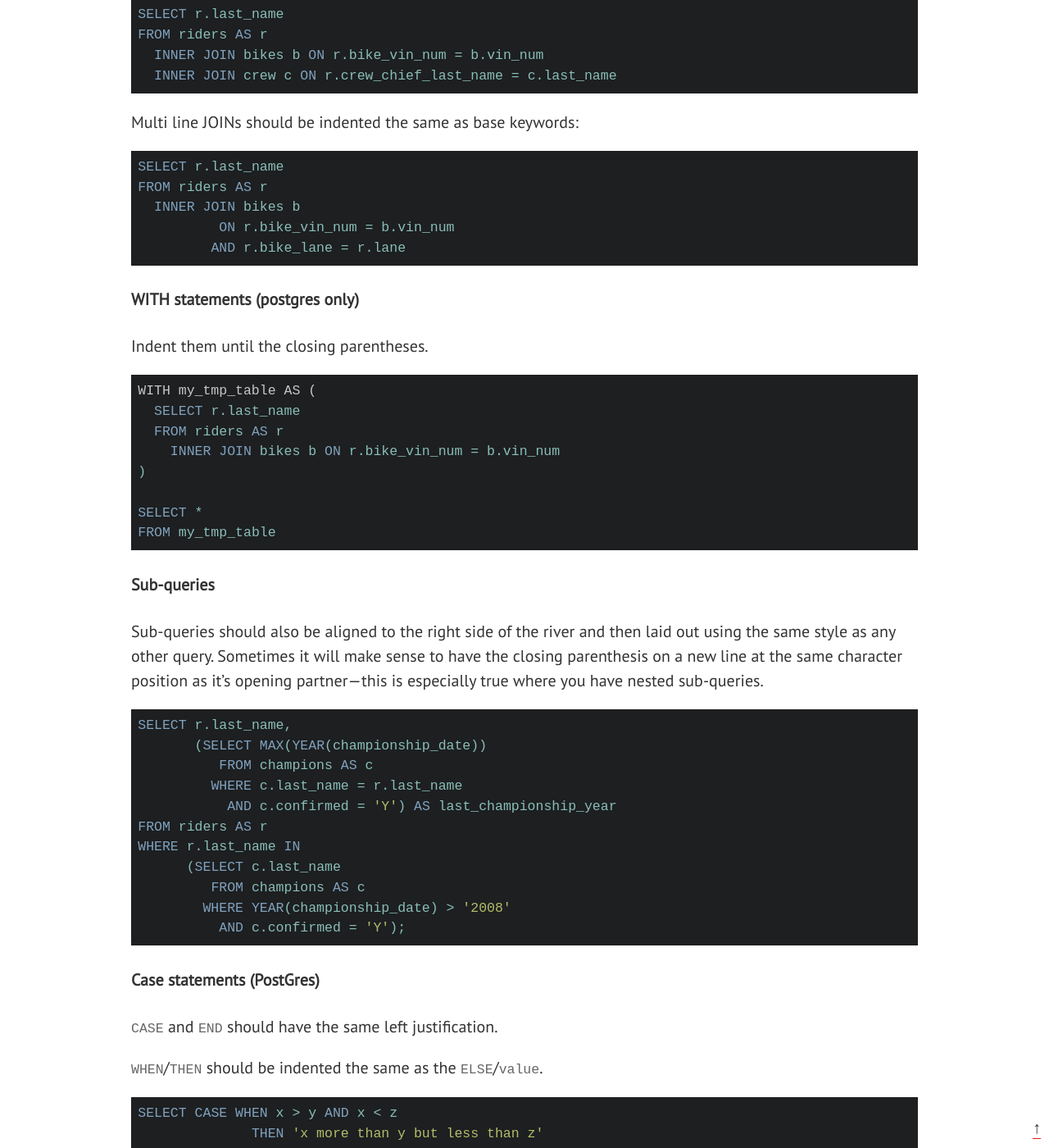
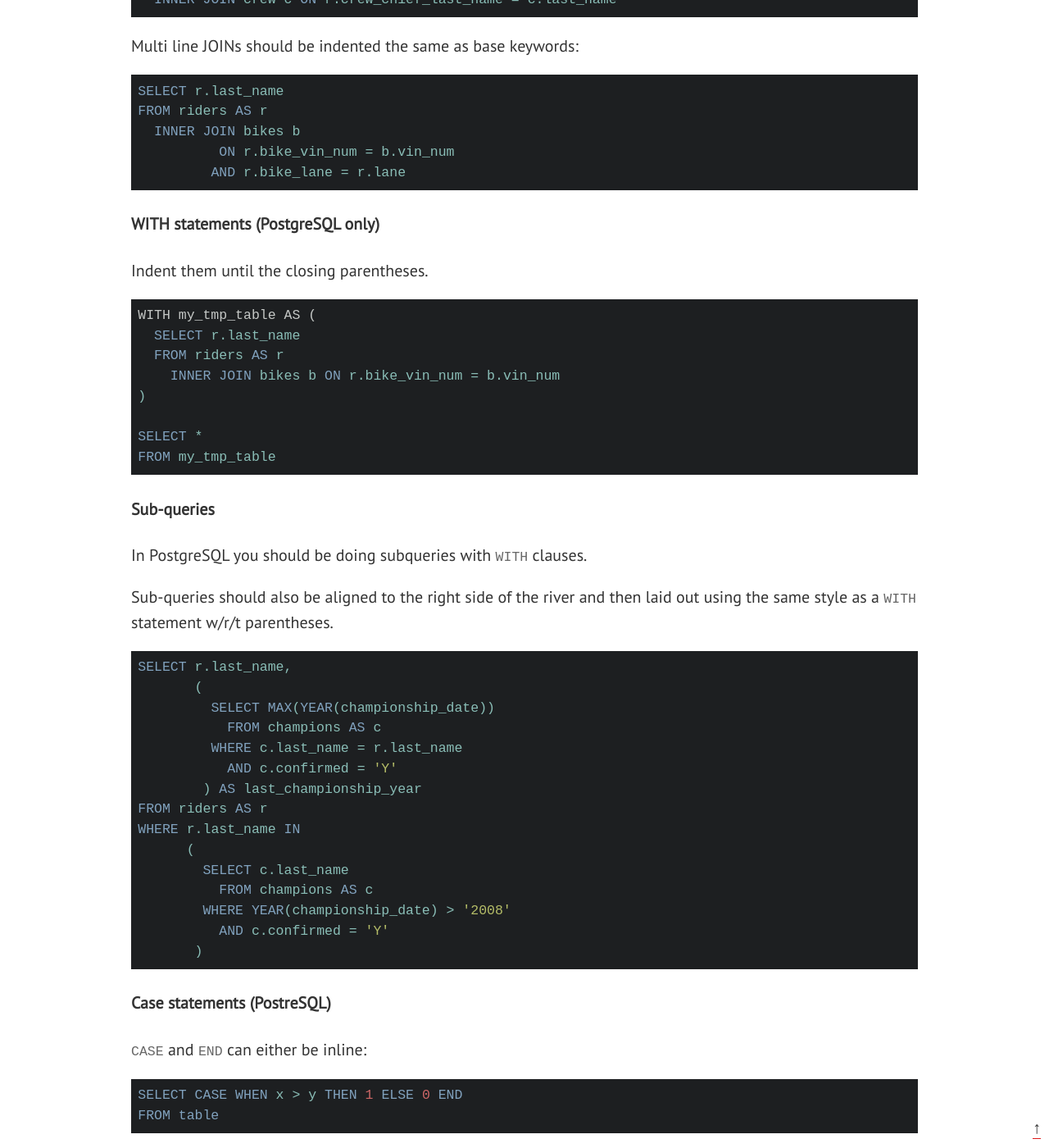
Before and after one commit to treffynnon/sqlstyle.guide, a Jekyll site: the page built from index.md, in a window 1280 px wide and 1400 px high, scrolled down 6163 px. Shown: the whole window at 82% size. Built offline with Jekyll 4.4.1, drawn with Linux system fonts in a browser that asks for light colours; nearby versions of some CDN libraries; some web fonts are replaced; comment, search, counter and statistics services are not loaded; some of the changed text lies outside the part shown.

Commit message:
Implement @slpsys feedback

````diff
--- a/_includes/sqlstyle.guide.md
+++ b/_includes/sqlstyle.guide.md
@@ -7,9 +7,10 @@
 Remember that even if you hate a given style at first, generally speaking it is
 far more important that we have _any_ agreed upon style than that we all like it.
 
-**Queries submitted to the Data Engineering or Data Science teams _must_ follow
-the style guide.**  Reading queries is tough enough already without figuring out
-that you prefer a different indentation style.
+Queries submitted to the Data teams should follow the style guide, and queries starkly
+contrasting to, or ignorant of, these guidelines may be asked to be reformatted and
+resubmitted. Feel free to ask about style rationale, or pose a question how you can make
+your query (or often taking a step back, question) adhere.
 
 Original SQL style guide by [Simon Holywell][simon] is licensed under a [Creative Commons
 Attribution-ShareAlike 4.0 International License][licence].
@@ -64,13 +65,9 @@
 
 ### Tables
 
-* Use a collective name or, less ideally, a plural form. For example (in order of
-  preference) `staff` and `employees`.
 * Do not prefix with `tbl` or any other such descriptive prefix or Hungarian
   notation.
 * Never give a table the same name as one of its columns and vice versa.
-* Avoid, where possible, concatenating two table names together to create the name
-  of a relationship table. Rather than `cars_mechanics` prefer `services`.
 
 ### Columns
 
@@ -245,11 +242,11 @@
          AND r.bike_lane = r.lane
 ```
 
-#### WITH statements (postgres only)
+#### WITH statements (PostgreSQL only)
 
 Indent them until the closing parentheses.
 
-```
+```sql
 WITH my_tmp_table AS (
   SELECT r.last_name
   FROM riders AS r
@@ -262,30 +259,39 @@
 
 #### Sub-queries
 
+In PostgreSQL you should be doing subqueries with `WITH` clauses.
+
 Sub-queries should also be aligned to the right side of the river and then laid
-out using the same style as any other query. Sometimes it will make sense to have
-the closing parenthesis on a new line at the same character position as it's
-opening partner—this is especially true where you have nested sub-queries.
+out using the same style as a `WITH` statement w/r/t parentheses.
 
 ```sql
 SELECT r.last_name,
-       (SELECT MAX(YEAR(championship_date))
-          FROM champions AS c
+       (
+         SELECT MAX(YEAR(championship_date))
+           FROM champions AS c
          WHERE c.last_name = r.last_name
-           AND c.confirmed = 'Y') AS last_championship_year
+           AND c.confirmed = 'Y'
+        ) AS last_championship_year
 FROM riders AS r
 WHERE r.last_name IN
-      (SELECT c.last_name
-         FROM champions AS c
+      (
+        SELECT c.last_name
+          FROM champions AS c
         WHERE YEAR(championship_date) > '2008'
-          AND c.confirmed = 'Y');
+          AND c.confirmed = 'Y'
+       )
 ```
 
-#### Case statements (PostGres)
+#### Case statements (PostreSQL)
 
-`CASE` and `END` should have the same left justification.
+`CASE` and `END` can either be inline:
 
-`WHEN`/`THEN` should be indented the same as the `ELSE`/`value`.
+```sql
+SELECT CASE WHEN x > y THEN 1 ELSE 0 END
+FROM table
+```
+
+or should have the same left justification, and `WHEN`/`THEN` should be indented the same as the `ELSE`/`value`.
 
 ```sql
 SELECT CASE WHEN x > y AND x < z
@@ -322,10 +328,11 @@
   likely should be.
 
 ```sql
-SELECT CASE postcode WHEN 'BN1'
-                       THEN 'Brighton'
-                     WHEN 'EH1'
-                       THEN 'Edinburgh'
+SELECT CASE postcode
+         WHEN 'BN1'
+           THEN 'Brighton'
+         WHEN 'EH1'
+           THEN 'Edinburgh'
        END AS city
 FROM office_locations
 WHERE country = 'United Kingdom'
````
